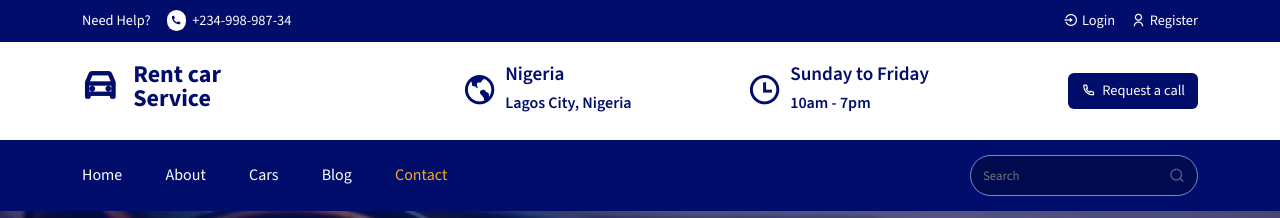
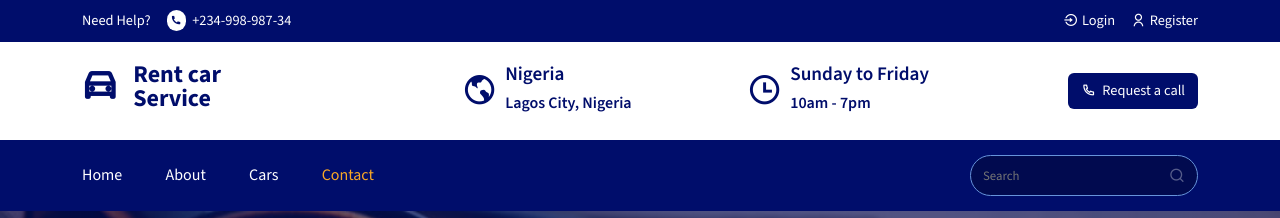
Before and after one commit to Terfa-web/IJA-Company-Limited, a React (Create React App) app: page /contact in a window 1280 px wide. Shown: the top 218 px of the page. Built offline with nearby package versions, Linux system fonts and the light colour scheme.

Commit message:
remove blog heading title

```diff
--- a/src/components/Header/Header.jsx
+++ b/src/components/Header/Header.jsx
@@ -17,10 +17,6 @@ const navLinks = [
     display: "Cars",
   },
   {
-    path: "/blogs",
-    display: "Blog",
-  },
-  {
     path: "/contact",
     display: "Contact",
   },
@@ -29,6 +25,7 @@ const Header = () => {
   const menuRef = useRef(null);
 
   const toggleMenu = () => menuRef.current.classList.toggle("menu__active");
+
   return (
     <header className="header">
       {/* =======header-top======= */}
```
Also changed, not shown: 1 other file (tests, documents, lock files or other folders).
